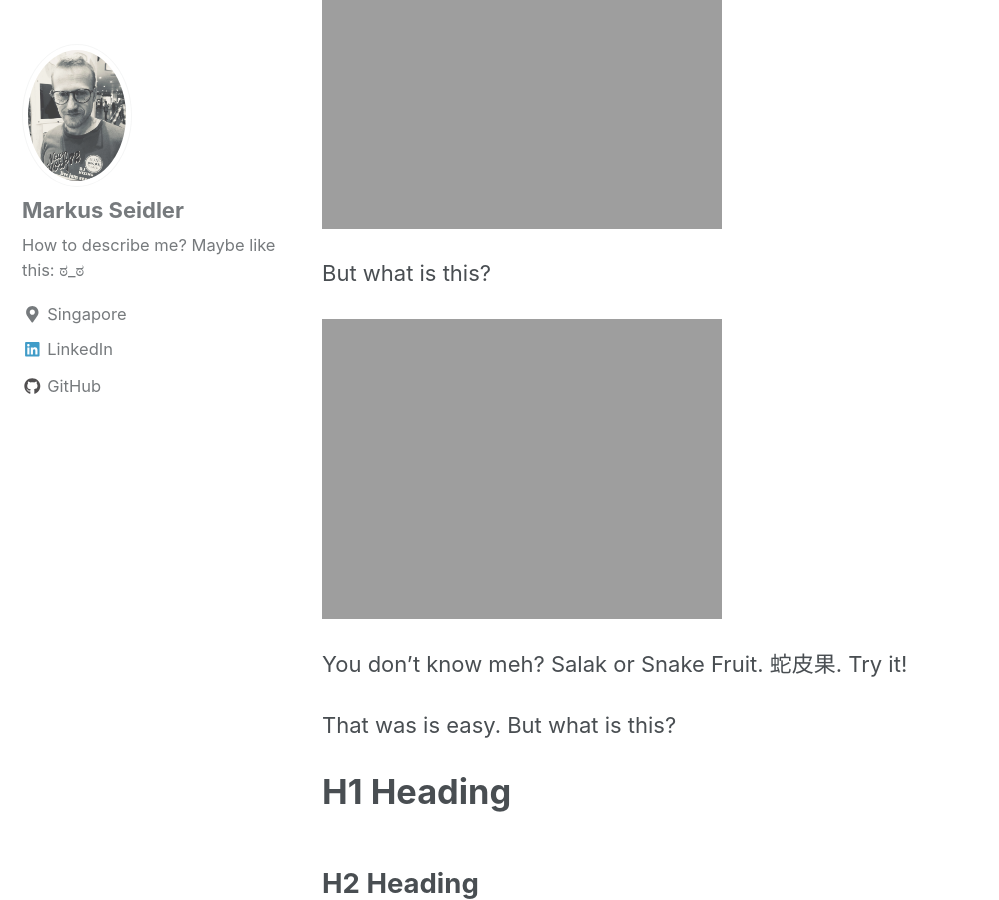
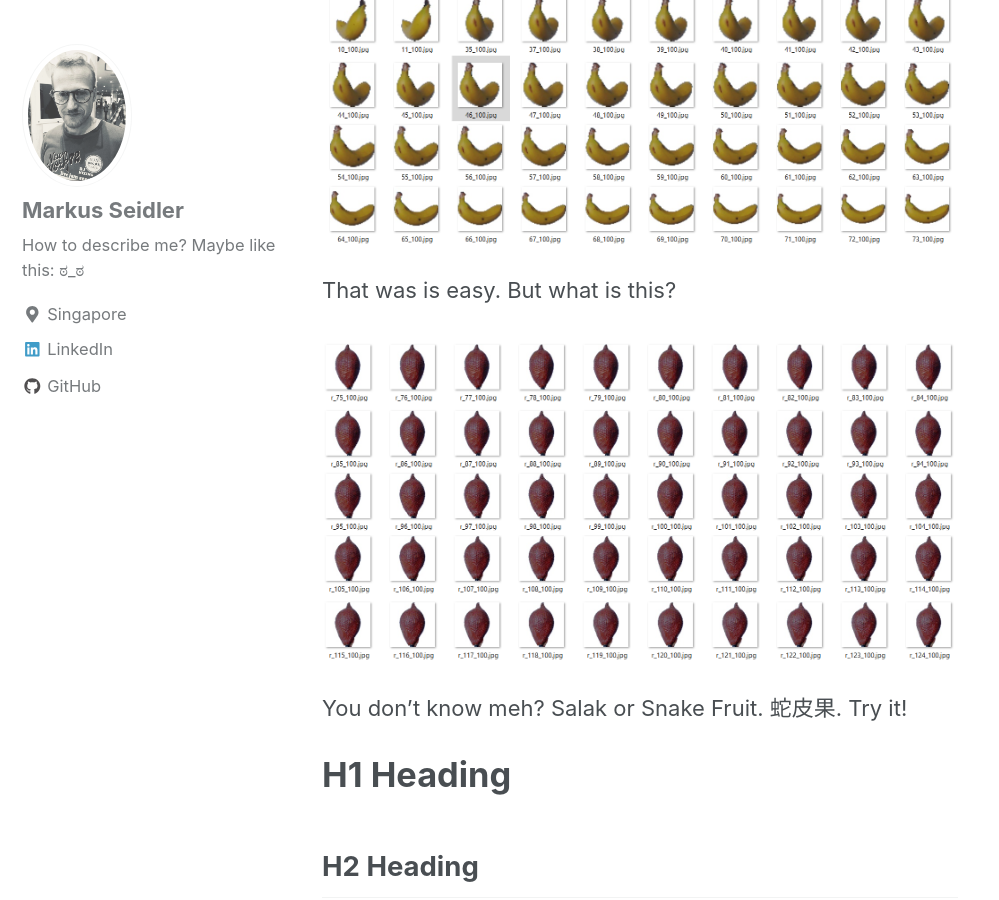
Before and after one commit to markusseidler/markusseidler.github.io, a Jekyll site: the page built from _posts/2018-04-28-IRC.md, in a window 1280 px wide and 900 px high, scrolled down 2418 px. Shown: the whole window, without its empty margins (0-999 px from the left). Built offline with Jekyll 4.4.1, drawn with Linux system fonts in a browser that asks for light colours; nearby versions of some CDN libraries.

Commit message:
correct file type

```diff
--- a/_posts/2018-04-28-IRC.md
+++ b/_posts/2018-04-28-IRC.md
@@ -41,22 +41,16 @@ For example,
 
 Bananas...
 
-<img src="{{ site.url }}{{ site.baseurl }}/images/IRC/bananas_raw.JPG"
+<img src="{{ site.url }}{{ site.baseurl }}/images/IRC/bananas_raw.PNG"
 alt="Banana Dataset">
 
-But what is this?
+That was is easy. But what is this?
 
-<img src="{{ site.url }}{{ site.baseurl }}/images/IRC/salak_raw.JPG"
+<img src="{{ site.url }}{{ site.baseurl }}/images/IRC/salak_raw.PNG"
 alt="Salak Dataset">
 
 You don't know meh? Salak or Snake Fruit. 蛇皮果. Try it!
 
-
-
-
-
-
-That was is easy. But what is this?
 
 
 
```
